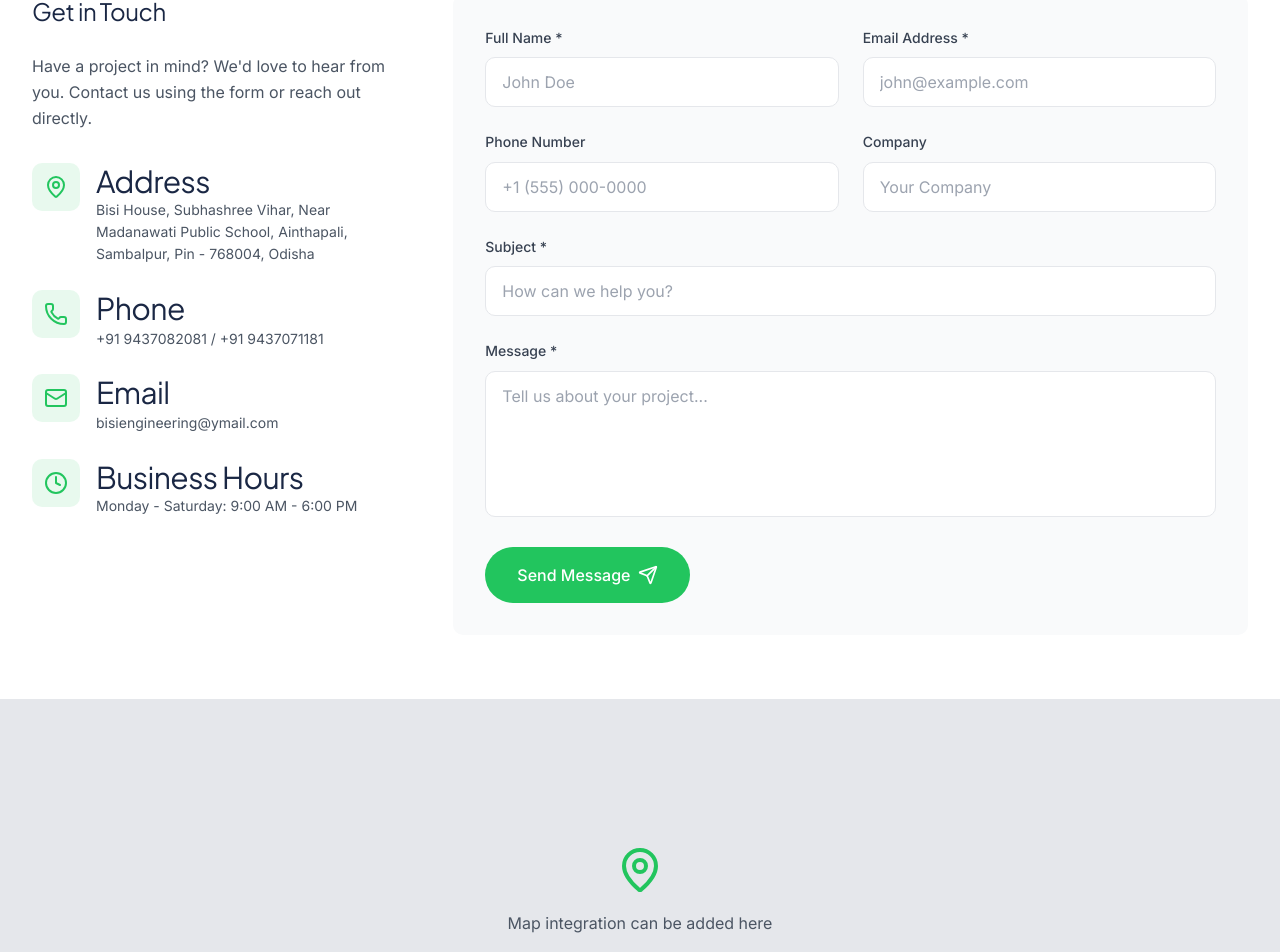
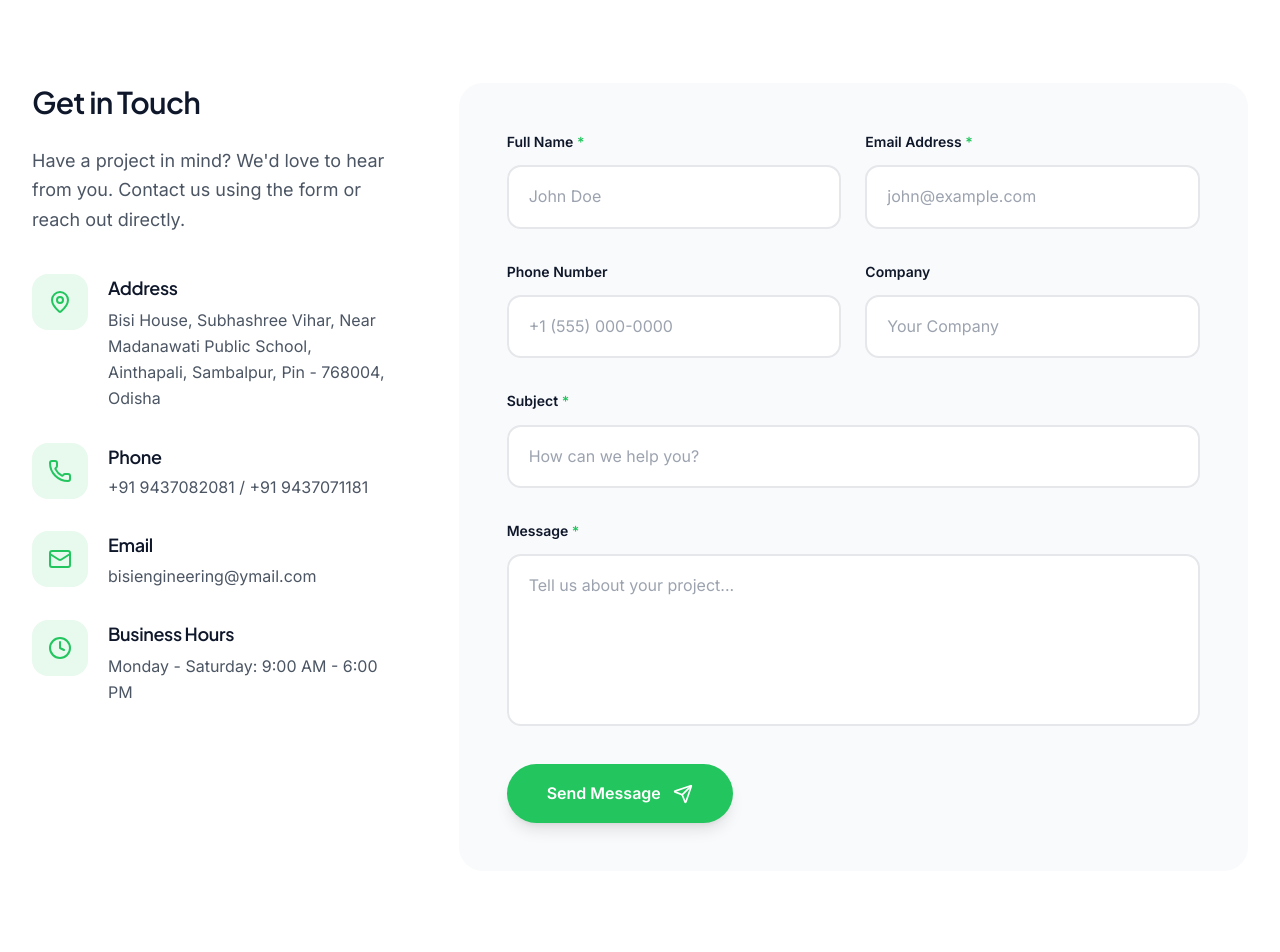
Before and after one commit to Sachet-17/Bisi_Eng_Web, a React (Create React App) app in the folder frontend/: page /contact in a window 1280 px wide. Shown: the part 509-1461 px from the top of the page. Built offline with nearby package versions, Linux system fonts and the light colour scheme.

Commit message:
auto-commit for 57b21cd6-b03f-4cb2-9385-9358804b8246

```diff
--- a/frontend/src/pages/ContactPage.jsx
+++ b/frontend/src/pages/ContactPage.jsx
@@ -67,7 +67,6 @@ const ContactPage = () => {
     const { name, value } = e.target;
     setFormData({ ...formData, [name]: value });
 
-    // Clear error when user starts typing
     if (errors[name]) {
       setErrors({ ...errors, [name]: '' });
     }
@@ -75,7 +74,6 @@ const ContactPage = () => {
 
   const handleBlur = (fieldName) => {
     setTouched({ ...touched, [fieldName]: true });
-    // Validate on blur
     if (fieldName === 'email' && formData.email && !/^[^\s@]+@[^\s@]+\.[^\s@]+$/.test(formData.email)) {
       setErrors({ ...errors, email: 'Please enter a valid email address' });
     } else if (fieldName === 'phone' && formData.phone && !/^[\d\s\-\+\(\)]+$/.test(formData.phone)) {
@@ -100,13 +98,12 @@ const ContactPage = () => {
       exit={{ opacity: 0 }}
       transition={{ duration: 0.4 }}
     >
-      {/* Hero Section - Enhanced */}
-      <section className="relative min-h-[45vh] flex items-center bg-gradient-to-br from-[#1a2744] via-[#1E3A5F] to-[#1a2744] overflow-hidden">
+      {/* Hero Section */}
+      <section className="relative min-h-[50vh] flex items-center bg-gradient-to-br from-[#0f172a] via-[#1E3A5F] to-[#0f172a] overflow-hidden">
         <div className="absolute inset-0">
-          <div className="absolute inset-0 bg-gradient-to-r from-[#1a2744]/95 via-[#1a2744]/80 to-[#1a2744]/60"></div>
-          {/* Decorative elements */}
+          <div className="absolute inset-0 bg-gradient-to-r from-[#0f172a]/95 via-[#0f172a]/80 to-[#0f172a]/60"></div>
           <motion.div
-            className="absolute top-20 right-20 w-72 h-72 bg-[#22C55E]/10 rounded-full blur-3xl"
+            className="absolute top-20 right-20 w-80 h-80 bg-[#22C55E]/10 rounded-full blur-3xl"
             animate={{ scale: [1, 1.2, 1], opacity: [0.3, 0.5, 0.3] }}
             transition={{ duration: 8, repeat: Infinity }}
           />
@@ -117,19 +114,19 @@ const ContactPage = () => {
           />
         </div>
 
-        <div className="relative max-w-7xl mx-auto px-6 lg:px-8 py-12 lg:py-16">
+        <div className="relative max-w-7xl mx-auto px-6 lg:px-8 py-16 lg:py-24">
           <div className="max-w-4xl mx-auto text-center">
             <motion.div
               initial={{ opacity: 0, y: 20 }}
               animate={{ opacity: 1, y: 0 }}
               transition={{ duration: 0.6 }}
             >
-              <span className="inline-block text-sm text-[#22C55E] uppercase tracking-wider font-medium mb-3">
+              <span className="section-label !text-[#22C55E]">
                 Get in Touch
               </span>
             </motion.div>
             <motion.h1
-              className="text-4xl md:text-5xl lg:text-[3.5rem] font-light text-white leading-[1.15] mb-4"
+              className="font-display text-4xl md:text-5xl lg:text-6xl font-semibold text-white leading-tight mb-6 tracking-tight"
               initial={{ opacity: 0, y: 30 }}
               animate={{ opacity: 1, y: 0 }}
               transition={{ duration: 0.8, delay: 0.1 }}
@@ -149,41 +146,41 @@ const ContactPage = () => {
       </section>
 
       {/* Contact Section */}
-      <section className="py-12 lg:py-16 bg-white overflow-hidden">
+      <section className="py-20 lg:py-28 bg-white overflow-hidden">
         <div className="max-w-7xl mx-auto px-6 lg:px-8">
-          <div className="grid lg:grid-cols-3 gap-12">
+          <div className="grid lg:grid-cols-3 gap-16">
             {/* Contact Info */}
             <FadeInLeft className="lg:col-span-1">
-              <h2 className="text-2xl font-light text-[#1a2744] mb-6">
+              <h2 className="font-display text-3xl font-semibold text-[#0f172a] mb-6 tracking-tight">
                 Get in Touch
               </h2>
-              <p className="text-gray-600 mb-8">
+              <p className="text-gray-600 mb-10 text-lg leading-relaxed">
                 Have a project in mind? We'd love to hear from you. Contact us using the form or reach out directly.
               </p>
 
-              <StaggerContainer staggerDelay={0.1} className="space-y-6">
+              <StaggerContainer staggerDelay={0.1} className="space-y-8">
                 {contactInfo.map((item, index) => (
                   <StaggerItem key={index}>
                     <motion.div
-                      className="flex gap-4"
+                      className="flex gap-5"
                       whileHover={{ x: 5 }}
                       transition={{ duration: 0.2 }}
                     >
                       <motion.div
-                        className="w-12 h-12 bg-[#22C55E]/10 rounded-lg flex items-center justify-center flex-shrink-0"
-                        whileHover={{ backgroundColor: '#22C55E', scale: 1.1 }}
+                        className="w-14 h-14 bg-[#22C55E]/10 rounded-2xl flex items-center justify-center flex-shrink-0"
+                        whileHover={{ backgroundColor: '#22C55E', scale: 1.05 }}
                         transition={{ duration: 0.3 }}
                       >
                         <item.icon className="w-6 h-6 text-[#22C55E]" />
                       </motion.div>
                       <div>
-                        <h3 className="font-light text-[#1a2744]">{item.title}</h3>
+                        <h3 className="font-semibold text-[#0f172a] text-lg mb-1">{item.title}</h3>
                         {item.href ? (
-                          <a href={item.href} className="text-gray-600 text-sm hover:text-[#22C55E] transition-colors">
+                          <a href={item.href} className="text-gray-600 hover:text-[#22C55E] transition-colors">
                             {item.value}
                           </a>
                         ) : (
-                          <p className="text-gray-600 text-sm">{item.value}</p>
+                          <p className="text-gray-600">{item.value}</p>
                         )}
                       </div>
                     </motion.div>
@@ -195,14 +192,14 @@ const ContactPage = () => {
             {/* Contact Form */}
             <FadeInRight className="lg:col-span-2">
               <motion.div
-                className="bg-gray-50 rounded-lg p-8"
+                className="bg-gray-50 rounded-3xl p-8 lg:p-12"
                 initial={{ opacity: 0, y: 20 }}
                 animate={{ opacity: 1, y: 0 }}
                 transition={{ delay: 0.2 }}
               >
                 {submitted ? (
                   <motion.div
-                    className="text-center py-12"
+                    className="text-center py-16"
                     initial={{ opacity: 0, scale: 0.9 }}
                     animate={{ opacity: 1, scale: 1 }}
                     transition={{ duration: 0.4 }}
@@ -212,29 +209,29 @@ const ContactPage = () => {
                       animate={{ scale: 1 }}
                       transition={{ type: 'spring', stiffness: 200, damping: 15, delay: 0.1 }}
                     >
-                      <CheckCircle className="w-16 h-16 text-green-500 mx-auto mb-4" />
+                      <CheckCircle className="w-20 h-20 text-[#22C55E] mx-auto mb-6" />
                     </motion.div>
-                    <h3 className="text-2xl font-light text-[#1a2744] mb-2">
+                    <h3 className="font-display text-3xl font-semibold text-[#0f172a] mb-3 tracking-tight">
                       Message Sent!
                     </h3>
-                    <p className="text-gray-600">
+                    <p className="text-gray-600 text-lg">
                       Thank you for reaching out. We'll get back to you shortly.
                     </p>
                   </motion.div>
                 ) : (
-                  <form onSubmit={handleSubmit} className="space-y-6">
+                  <form onSubmit={handleSubmit} className="space-y-8">
                     <div className="grid md:grid-cols-2 gap-6">
                       {[
-                        { name: 'name', label: 'Full Name *', type: 'text', placeholder: 'John Doe', required: true },
-                        { name: 'email', label: 'Email Address *', type: 'email', placeholder: 'john@example.com', required: true }
+                        { name: 'name', label: 'Full Name', type: 'text', placeholder: 'John Doe', required: true },
+                        { name: 'email', label: 'Email Address', type: 'email', placeholder: 'john@example.com', required: true }
                       ].map((field) => (
                         <motion.div
                           key={field.name}
-                          animate={{ scale: focusedField === field.name ? 1.02 : 1 }}
+                          animate={{ scale: focusedField === field.name ? 1.01 : 1 }}
                           transition={{ duration: 0.2 }}
                         >
-                          <label className="block text-sm font-medium text-gray-700 mb-2">
-                            {field.label}
+                          <label className="block text-sm font-semibold text-[#0f172a] mb-3">
+                            {field.label} {field.required && <span className="text-[#22C55E]">*</span>}
                           </label>
                           <input
                             type={field.type}
@@ -249,13 +246,13 @@ const ContactPage = () => {
                             required={field.required}
                             aria-invalid={errors[field.name] ? 'true' : 'false'}
                             aria-describedby={errors[field.name] ? `${field.name}-error` : undefined}
-                            className={`w-full px-4 py-3 border rounded-lg focus:ring-2 focus:ring-[#22C55E] focus:border-transparent outline-none transition-all ${
-                              errors[field.name] ? 'border-red-300 focus:ring-red-500' : 'border-gray-200'
+                            className={`w-full px-5 py-4 border-2 rounded-xl focus:ring-0 focus:border-[#22C55E] outline-none transition-all text-base ${
+                              errors[field.name] ? 'border-red-300' : 'border-gray-200 hover:border-gray-300'
                             }`}
                             placeholder={field.placeholder}
                           />
                           {errors[field.name] && touched[field.name] && (
-                            <p id={`${field.name}-error`} className="mt-1 text-sm text-red-600" role="alert">
+                            <p id={`${field.name}-error`} className="mt-2 text-sm text-red-600" role="alert">
                               {errors[field.name]}
                             </p>
                           )}
@@ -270,10 +267,10 @@ const ContactPage = () => {
                       ].map((field) => (
                         <motion.div
                           key={field.name}
-                          animate={{ scale: focusedField === field.name ? 1.02 : 1 }}
+                          animate={{ scale: focusedField === field.name ? 1.01 : 1 }}
                           transition={{ duration: 0.2 }}
                         >
-                          <label className="block text-sm font-medium text-gray-700 mb-2">
+                          <label className="block text-sm font-semibold text-[#0f172a] mb-3">
                             {field.label}
                           </label>
                           <input
@@ -288,13 +285,13 @@ const ContactPage = () => {
                             }}
                             aria-invalid={errors[field.name] ? 'true' : 'false'}
                             aria-describedby={errors[field.name] ? `${field.name}-error` : undefined}
-                            className={`w-full px-4 py-3 border rounded-lg focus:ring-2 focus:ring-[#22C55E] focus:border-transparent outline-none transition-all ${
-                              errors[field.name] ? 'border-red-300 focus:ring-red-500' : 'border-gray-200'
+                            className={`w-full px-5 py-4 border-2 rounded-xl focus:ring-0 focus:border-[#22C55E] outline-none transition-all text-base ${
+                              errors[field.name] ? 'border-red-300' : 'border-gray-200 hover:border-gray-300'
                             }`}
                             placeholder={field.placeholder}
                           />
                           {errors[field.name] && touched[field.name] && (
-                            <p id={`${field.name}-error`} className="mt-1 text-sm text-red-600" role="alert">
+                            <p id={`${field.name}-error`} className="mt-2 text-sm text-red-600" role="alert">
                               {errors[field.name]}
                             </p>
                           )}
@@ -303,11 +300,11 @@ const ContactPage = () => {
                     </div>
 
                     <motion.div
-                      animate={{ scale: focusedField === 'subject' ? 1.02 : 1 }}
+                      animate={{ scale: focusedField === 'subject' ? 1.01 : 1 }}
                       transition={{ duration: 0.2 }}
                     >
-                      <label className="block text-sm font-medium text-gray-700 mb-2">
-                        Subject *
+                      <label className="block text-sm font-semibold text-[#0f172a] mb-3">
+                        Subject <span className="text-[#22C55E]">*</span>
                       </label>
                       <input
                         type="text"
@@ -322,24 +319,24 @@ const ContactPage = () => {
                         required
                         aria-invalid={errors.subject ? 'true' : 'false'}
                         aria-describedby={errors.subject ? 'subject-error' : undefined}
-                        className={`w-full px-4 py-3 border rounded-lg focus:ring-2 focus:ring-[#22C55E] focus:border-transparent outline-none transition-all ${
-                          errors.subject ? 'border-red-300 focus:ring-red-500' : 'border-gray-200'
+                        className={`w-full px-5 py-4 border-2 rounded-xl focus:ring-0 focus:border-[#22C55E] outline-none transition-all text-base ${
+                          errors.subject ? 'border-red-300' : 'border-gray-200 hover:border-gray-300'
                         }`}
                         placeholder="How can we help you?"
                       />
                       {errors.subject && touched.subject && (
-                        <p id="subject-error" className="mt-1 text-sm text-red-600" role="alert">
+                        <p id="subject-error" className="mt-2 text-sm text-red-600" role="alert">
                           {errors.subject}
                         </p>
                       )}
                     </motion.div>
 
                     <motion.div
-                      animate={{ scale: focusedField === 'message' ? 1.02 : 1 }}
+                      animate={{ scale: focusedField === 'message' ? 1.01 : 1 }}
                       transition={{ duration: 0.2 }}
                     >
-                      <label className="block text-sm font-medium text-gray-700 mb-2">
-                        Message *
+                      <label className="block text-sm font-semibold text-[#0f172a] mb-3">
+                        Message <span className="text-[#22C55E]">*</span>
                       </label>
                       <textarea
                         name="message"
@@ -354,13 +351,13 @@ const ContactPage = () => {
                         rows={5}
                         aria-invalid={errors.message ? 'true' : 'false'}
                         aria-describedby={errors.message ? 'message-error' : undefined}
-                        className={`w-full px-4 py-3 border rounded-lg focus:ring-2 focus:ring-[#22C55E] focus:border-transparent outline-none transition-all resize-none ${
-                          errors.message ? 'border-red-300 focus:ring-red-500' : 'border-gray-200'
+                        className={`w-full px-5 py-4 border-2 rounded-xl focus:ring-0 focus:border-[#22C55E] outline-none transition-all resize-none text-base ${
+                          errors.message ? 'border-red-300' : 'border-gray-200 hover:border-gray-300'
                         }`}
                         placeholder="Tell us about your project..."
                       />
                       {errors.message && touched.message && (
-                        <p id="message-error" className="mt-1 text-sm text-red-600" role="alert">
+                        <p id="message-error" className="mt-2 text-sm text-red-600" role="alert">
                           {errors.message}
                         </p>
                       )}
@@ -368,9 +365,9 @@ const ContactPage = () => {
 
                     <motion.button
                       type="submit"
-                      className="w-full md:w-auto flex items-center justify-center gap-2 bg-[#22C55E] text-white px-8 py-4 rounded-full font-medium"
-                      whileHover={{ scale: 1.05, backgroundColor: '#16A34A' }}
-                      whileTap={{ scale: 0.95 }}
+                      className="w-full md:w-auto flex items-center justify-center gap-3 bg-[#22C55E] text-white px-10 py-4 rounded-full font-semibold text-base shadow-lg hover:shadow-glow transition-all duration-300"
+                      whileHover={{ scale: 1.02, backgroundColor: '#16A34A' }}
+                      whileTap={{ scale: 0.98 }}
                     >
                       Send Message
                       <Send className="w-5 h-5" />
@@ -385,7 +382,7 @@ const ContactPage = () => {
 
       {/* Map Placeholder */}
       <motion.section
-        className="h-96 bg-gray-200 relative overflow-hidden"
+        className="h-[450px] bg-gradient-to-br from-gray-100 to-gray-200 relative overflow-hidden"
         initial={{ opacity: 0 }}
         whileInView={{ opacity: 1 }}
         viewport={{ once: true }}
@@ -402,10 +399,11 @@ const ContactPage = () => {
             <motion.div
               animate={{ y: [0, -10, 0] }}
               transition={{ duration: 2, repeat: Infinity, ease: 'easeInOut' }}
+              className="w-20 h-20 bg-[#22C55E]/10 rounded-full flex items-center justify-center mx-auto mb-6"
             >
-              <MapPin className="w-12 h-12 text-[#22C55E] mx-auto mb-4" />
+              <MapPin className="w-10 h-10 text-[#22C55E]" />
             </motion.div>
-            <p className="text-gray-600">Map integration can be added here</p>
+            <p className="text-gray-500 text-lg font-medium">Map integration can be added here</p>
           </motion.div>
         </div>
       </motion.section>
```
